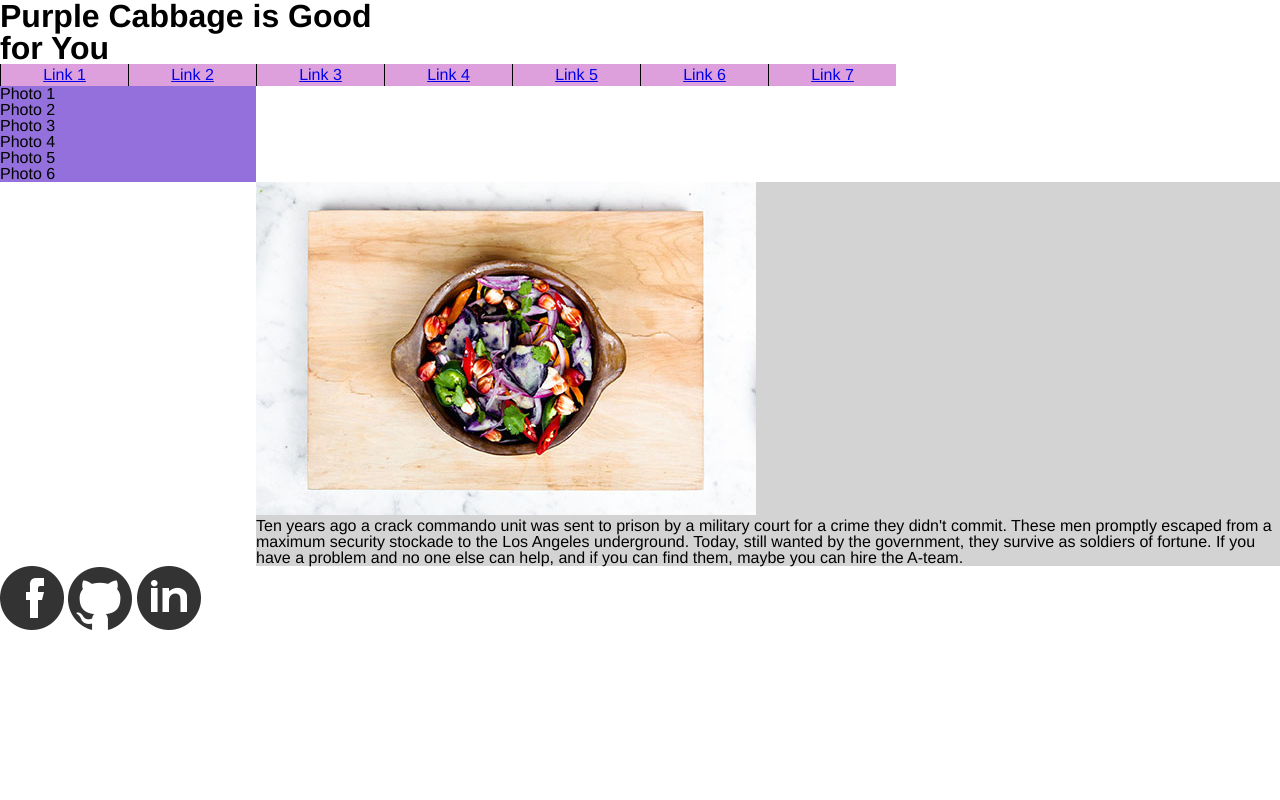
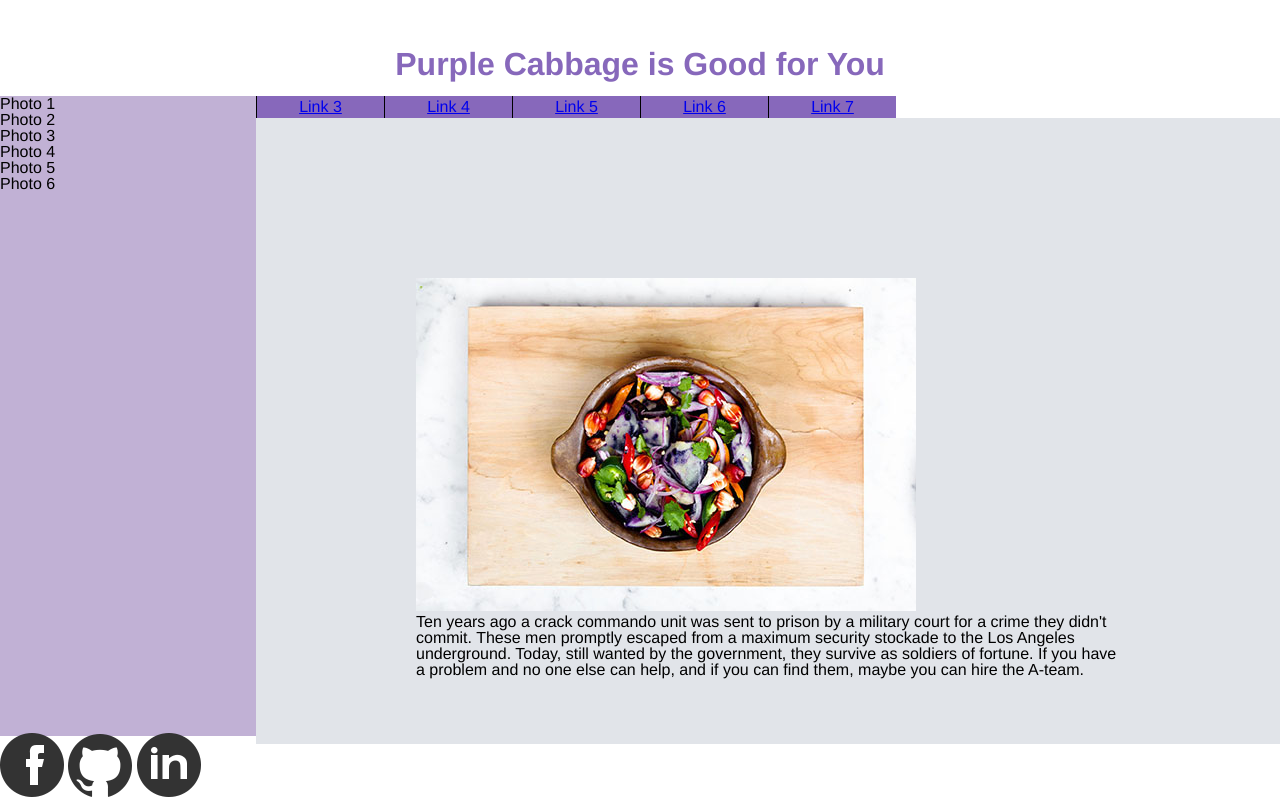
Before and after one commit to morgan-lang/mockup-practice, a plain HTML site: page index.html in a window 1280 px wide. Drawn offline with Linux system fonts and the light colour scheme.

Commit message:
floats are horrible

```diff
--- a/styles/stylesheet.css
+++ b/styles/stylesheet.css
@@ -2,12 +2,11 @@
 * {font-family: Helvetica Neue,Helvetica,Arial,sans-serif;
 }
 
-header {float: top;
-  width: 100%;
+header h1 { color: #8768BB;
+text-align: center;
+  padding: 1.5em 0em .5em 0em;
+  font-weight: 700
 }
-
-header h1 { max-width: 30%;
-float: left;}
 
 nav {clear: both;
 }
@@ -15,21 +14,29 @@ nav li {
     float: left;
     list-style-type: none;
   width: 10%;
-background-color: plum;
+background-color: #8768BB;
 border-left: .1em solid black;
   padding: .2em;
     text-align: center;
 
 }
 aside { clear: both; align-content: left;
+    position: absolute;
 width: 20%;
-background-color: mediumpurple;
+  min-height: 80%;
+background-color: #C1B1D5;
 }
 
 article { float: right;
           width: 80%;
-background-color: lightgray;
+  padding: 10em 10em 4.1em 10em;
+  min-height: 80%;
+background-color: #E1E4E9;
 }
 
 
-footer { clear: both; }
+footer{
+    bottom: 0;
+    position: fixed;
+    width: 100%;
+}
```
